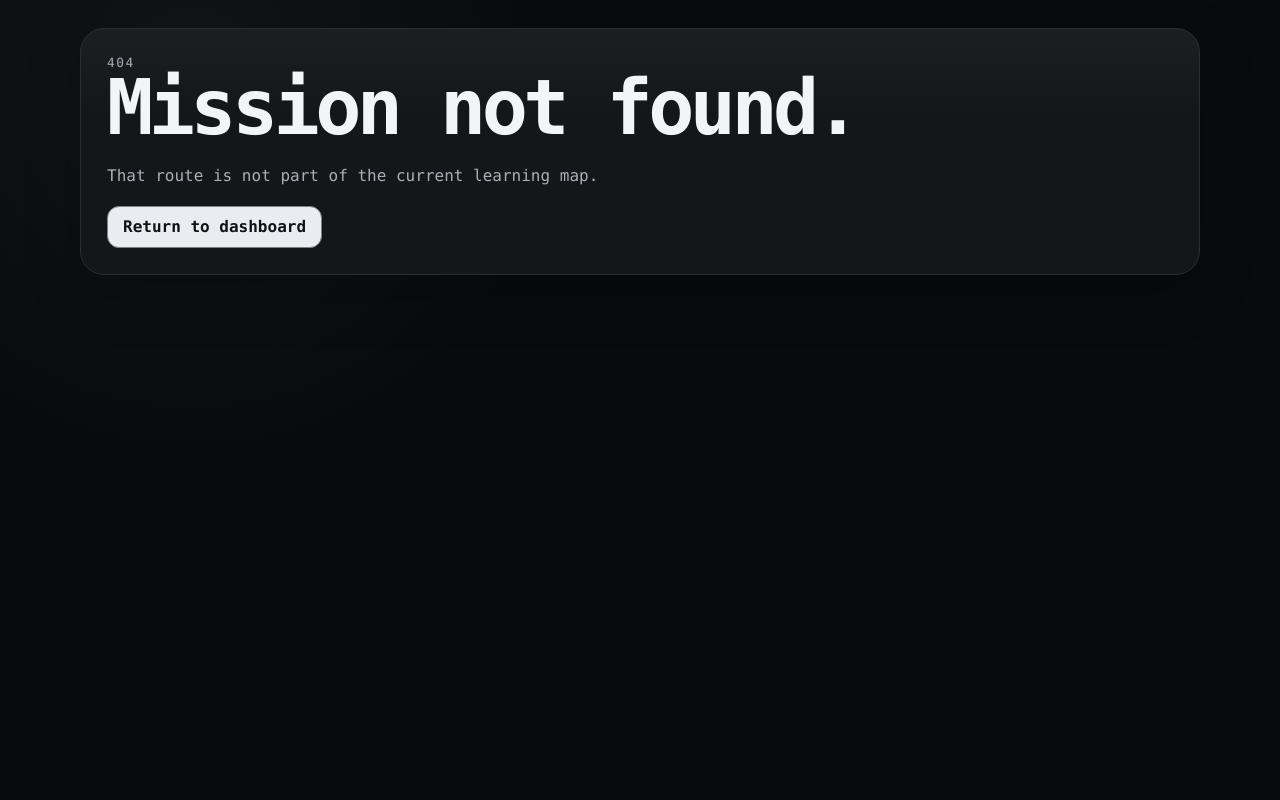
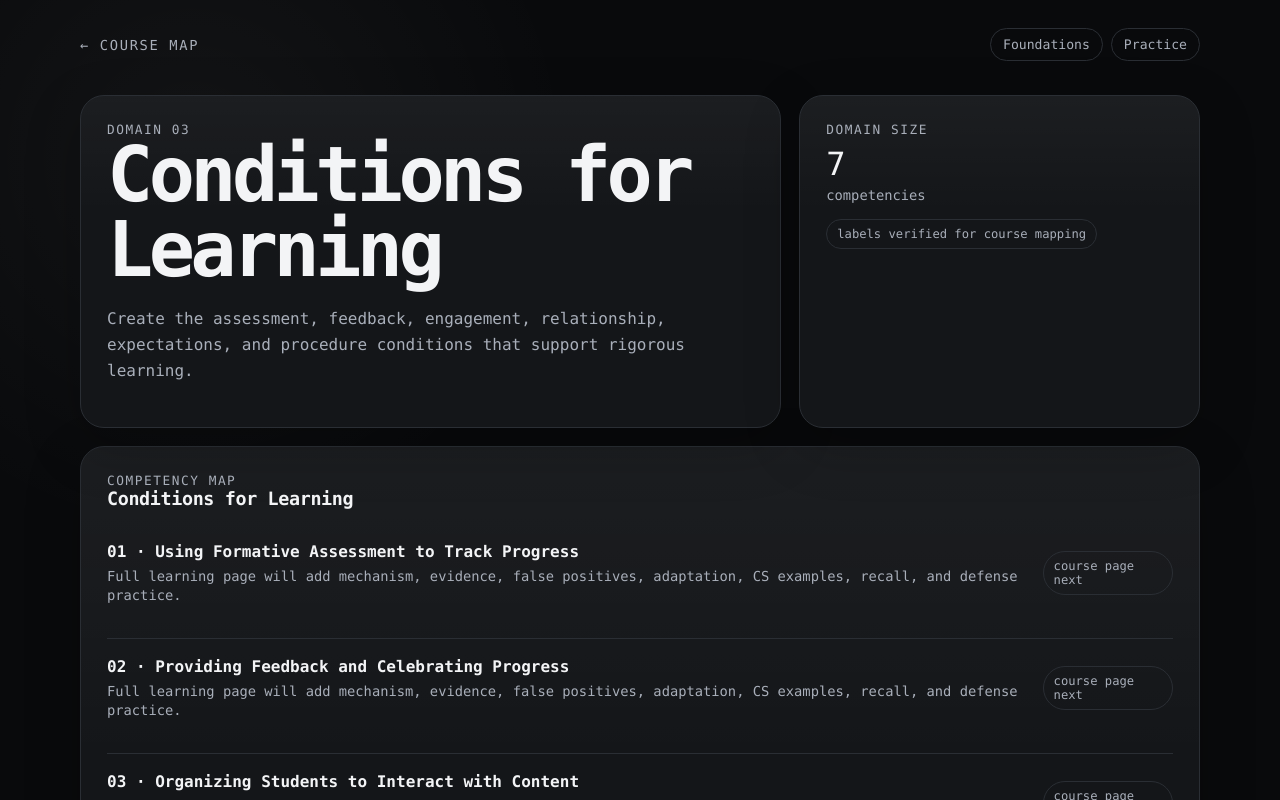
Before and after one commit to Gh0stlyKn1ght/Marzano-Learning-Map, a Next.js app: page /learn/conditions-for-learning in a window 1280 px wide. Before the commit this address had no page. Shown: the top 800 px of the page. Built offline with nearby package versions, Linux system fonts and the light colour scheme.

Commit message:
feat: add FTEM domain overview routes

```diff
--- /dev/null
+++ b/app/learn/[domain]/page.tsx
@@ -0,0 +1,83 @@
+import Link from "next/link";
+import { notFound } from "next/navigation";
+import { ftemDomains, getFtemDomain } from "@/content/ftem";
+
+export function generateStaticParams() {
+  return ftemDomains.map((domain) => ({ domain: domain.slug }));
+}
+
+export default async function DomainPage({
+  params,
+}: {
+  params: Promise<{ domain: string }>;
+}) {
+  const { domain: slug } = await params;
+  const domain = getFtemDomain(slug);
+
+  if (!domain) notFound();
+
+  return (
+    <main className="shell">
+      <header className="topbar">
+        <Link href="/learn" className="brand">← Course map</Link>
+        <nav className="nav">
+          <Link href="/learn/foundations">Foundations</Link>
+          <Link href="/challenge">Practice</Link>
+        </nav>
+      </header>
+
+      <section className="hero">
+        <article className="card">
+          <div className="eyebrow">Domain {domain.number}</div>
+          <h1>{domain.title}</h1>
+          <p className="lead">{domain.summary}</p>
+        </article>
+        <aside className="card">
+          <div className="eyebrow">Domain size</div>
+          <div className="metric">{domain.count}</div>
+          <div className="subtle">competencies</div>
+          <div className="badge" style={{ display: "inline-block", marginTop: 16 }}>
+            {domain.status === "ready" ? "labels verified for course mapping" : "research in progress"}
+          </div>
+        </aside>
+      </section>
+
+      {domain.note && (
+        <section className="callout" style={{ marginBottom: 18 }}>
+          <div className="eyebrow">Source integrity note</div>
+          <p>{domain.note}</p>
+        </section>
+      )}
+
+      <section className="card">
+        <div className="eyebrow">Competency map</div>
+        <h2>{domain.title}</h2>
+        <div className="stack">
+          {domain.elements.map((element, index) => (
+            <div className="action" key={element}>
+              <div>
+                <strong>{String(index + 1).padStart(2, "0")} · {element}</strong>
+                <span className="subtle">Full learning page will add mechanism, evidence, false positives, adaptation, CS examples, recall, and defense practice.</span>
+              </div>
+              <span className="badge">course page next</span>
+            </div>
+          ))}
+        </div>
+      </section>
+
+      <section className="card" style={{ marginTop: 18 }}>
+        <div className="eyebrow">How this domain will be learned</div>
+        <div className="grid">
+          <div>
+            <h2>Understand</h2>
+            <p className="subtle">Purpose, mechanism, desired effect, examples, and non-examples.</p>
+          </div>
+          <div>
+            <h2>Defend</h2>
+            <p className="subtle">Compare neighboring practices, analyze evidence, diagnose failure, and answer follow-up questions.</p>
+          </div>
+        </div>
+      </section>
+    </main>
+  );
+}
```
